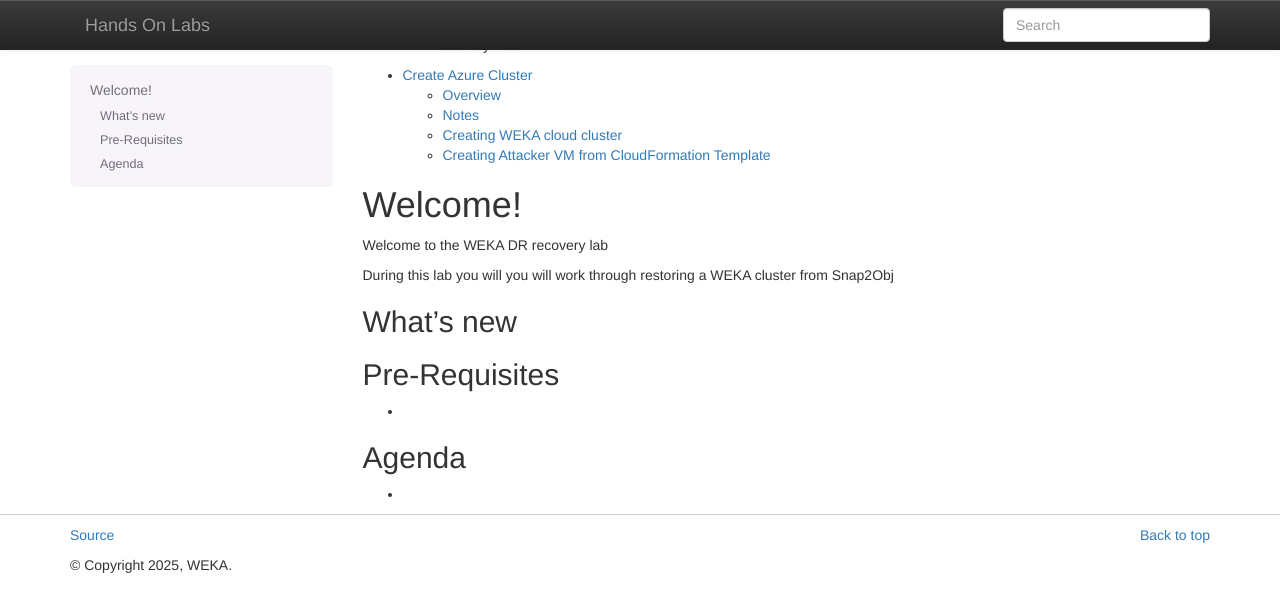
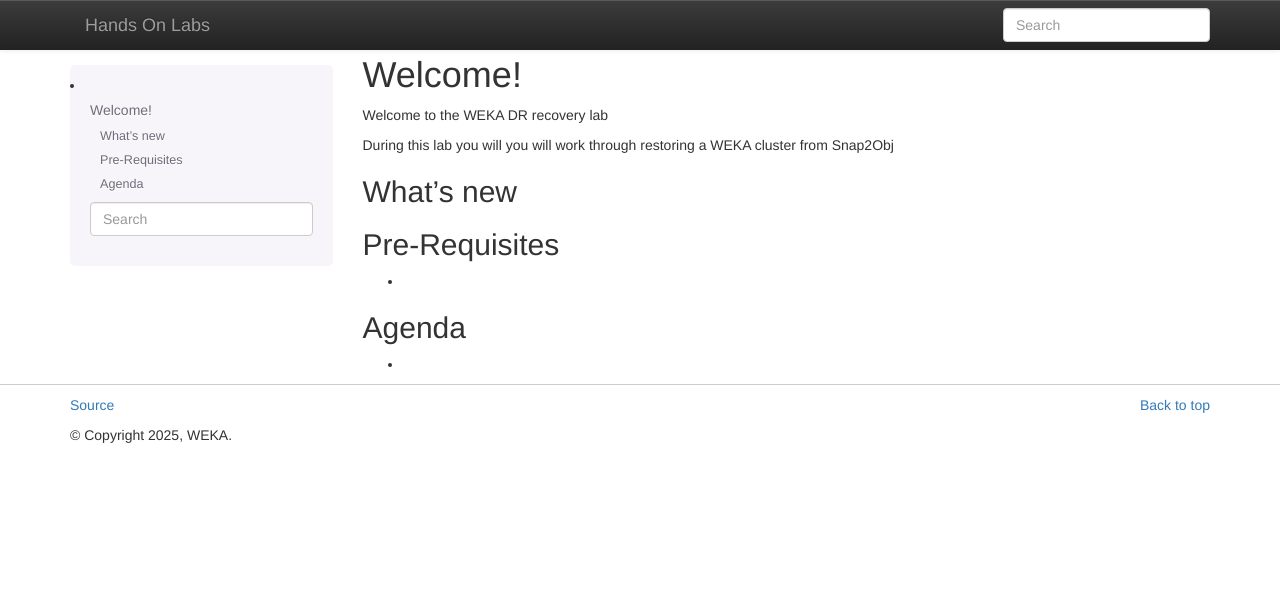
Before and after one commit to bmp-dot/template, a Sphinx documentation site: the page built from source/index.rst, in a window 1280 px wide. Shown: the top 612 px of the page. Built offline with Sphinx 7.4.7, drawn with Linux system fonts in a browser that asks for light colours; nearby versions of some CDN libraries.

Commit message:
change sidebars

```diff
--- a/source/conf.py
+++ b/source/conf.py
@@ -110,7 +110,9 @@
     "_headers",
 ]
 
-html_sidebars = {'**': ['localtoc.html']}
+html_sidebars = {
+    '**': ['globaltoc.html', 'localtoc.html', 'searchbox.html']
+}
 
 html_title = ""
 
--- a/source/index.rst
+++ b/source/index.rst
@@ -8,6 +8,7 @@
    :maxdepth: 2
    :caption: WEKA DR Recovery Lab
    :name: _weka_dr_recovery_lab
+   :hidden:
 
    build_attacker_vm_ami/build_attacker_vm_ami
 
@@ -16,6 +17,7 @@
    :maxdepth: 2
    :caption: Grafana Lab
    :name: _grafana_lab
+   :hidden:
 
    grafana_lab/grafana_lab
 
```
